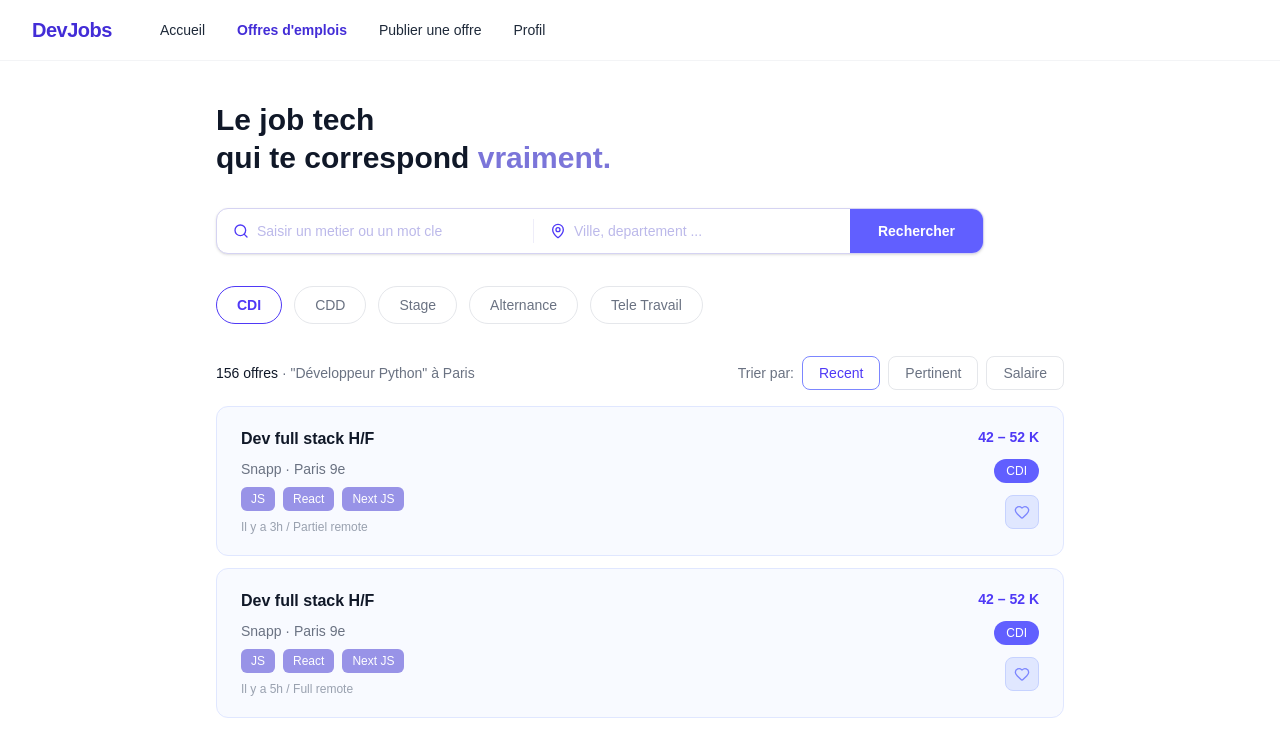
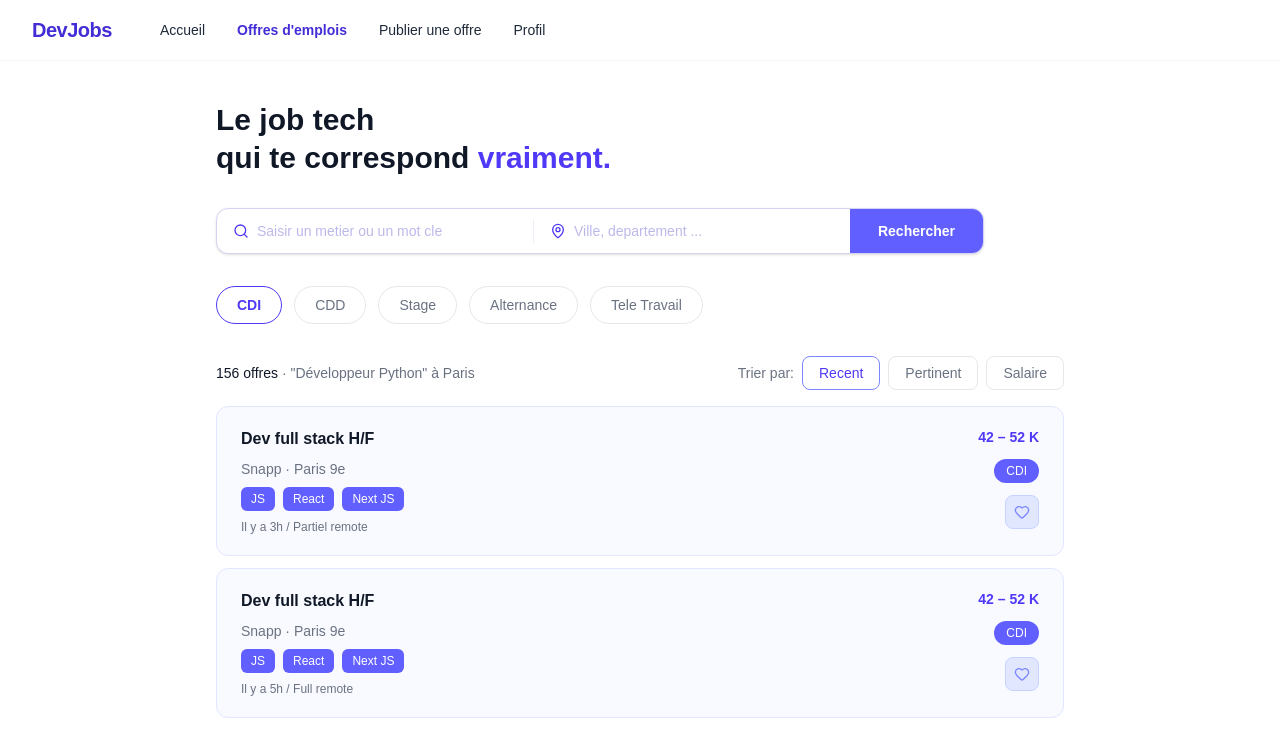
Before and after one commit to MeghCH/Job-Aggregator-DevJob, a Next.js app in the folder Front/: page /offres in a window 1280 px wide. Shown: the top 756 px of the page. Built offline with nearby package versions, Linux system fonts and the light colour scheme.

Commit message:
Fix: accessibilite

```diff
--- a/Front/src/app/offres/page.tsx
+++ b/Front/src/app/offres/page.tsx
@@ -11,7 +11,7 @@ export default function OffresPage() {
         <div>
           <h1 className="text-3xl font-bold text-gray-900 leading-tight">
             Le job tech <br />
-            qui te correspond <span className="text-brand-600">vraiment.</span>
+            qui te correspond <span className="text-indigo-600">vraiment.</span>
           </h1>
         </div>
 
--- a/Front/src/components/JobCard.tsx
+++ b/Front/src/components/JobCard.tsx
@@ -35,14 +35,14 @@ export default function JobCard({
           {tags.map((tag) => (
             <span
               key={tag}
-              className="text-xs bg-brand-500 text-white px-2.5 py-1 rounded-md font-medium"
+              className="text-xs bg-indigo-500 text-white px-2.5 py-1 rounded-md font-medium"
             >
               {tag}
             </span>
           ))}
         </div>
 
-        <p className="text-xs text-gray-400">
+        <p className="text-xs text-gray-500">
           {postedAt} / {remote}
         </p>
       </div>
@@ -53,7 +53,10 @@ export default function JobCard({
         <span className="text-xs bg-indigo-500 text-white px-3 py-1 rounded-full font-medium">
           {contractType}
         </span>
-        <button className="p-2 border border-indigo-200 bg-indigo-100 rounded-lg hover:bg-indigo-200 transition-colors">
+        <button
+          aria-label="Sauvegarder cette offre"
+          className="p-2 border border-indigo-200 bg-indigo-100 rounded-lg hover:bg-indigo-200 transition-colors"
+        >
           <Heart className="w-4 h-4 text-indigo-400" />
         </button>
       </div>
```
